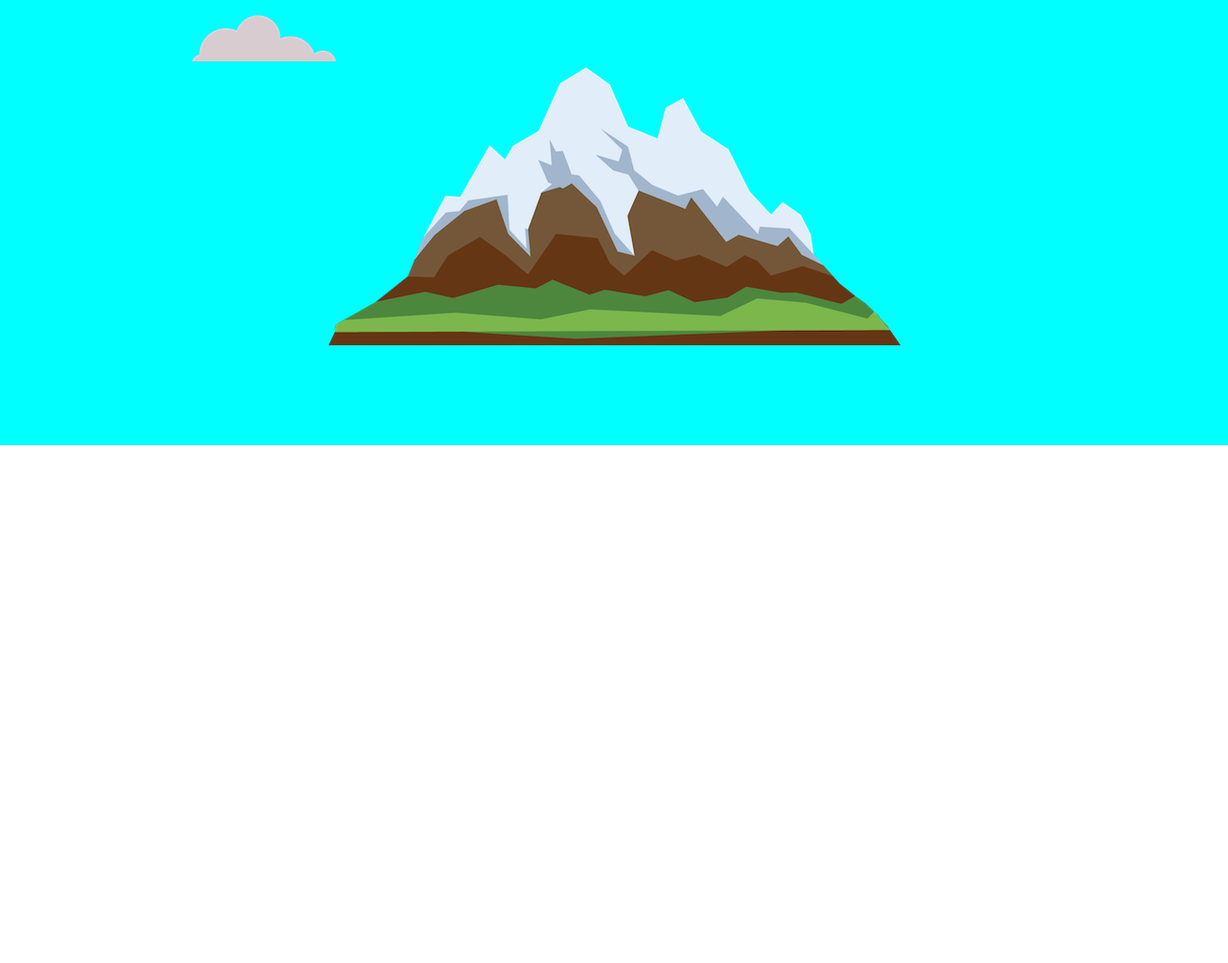
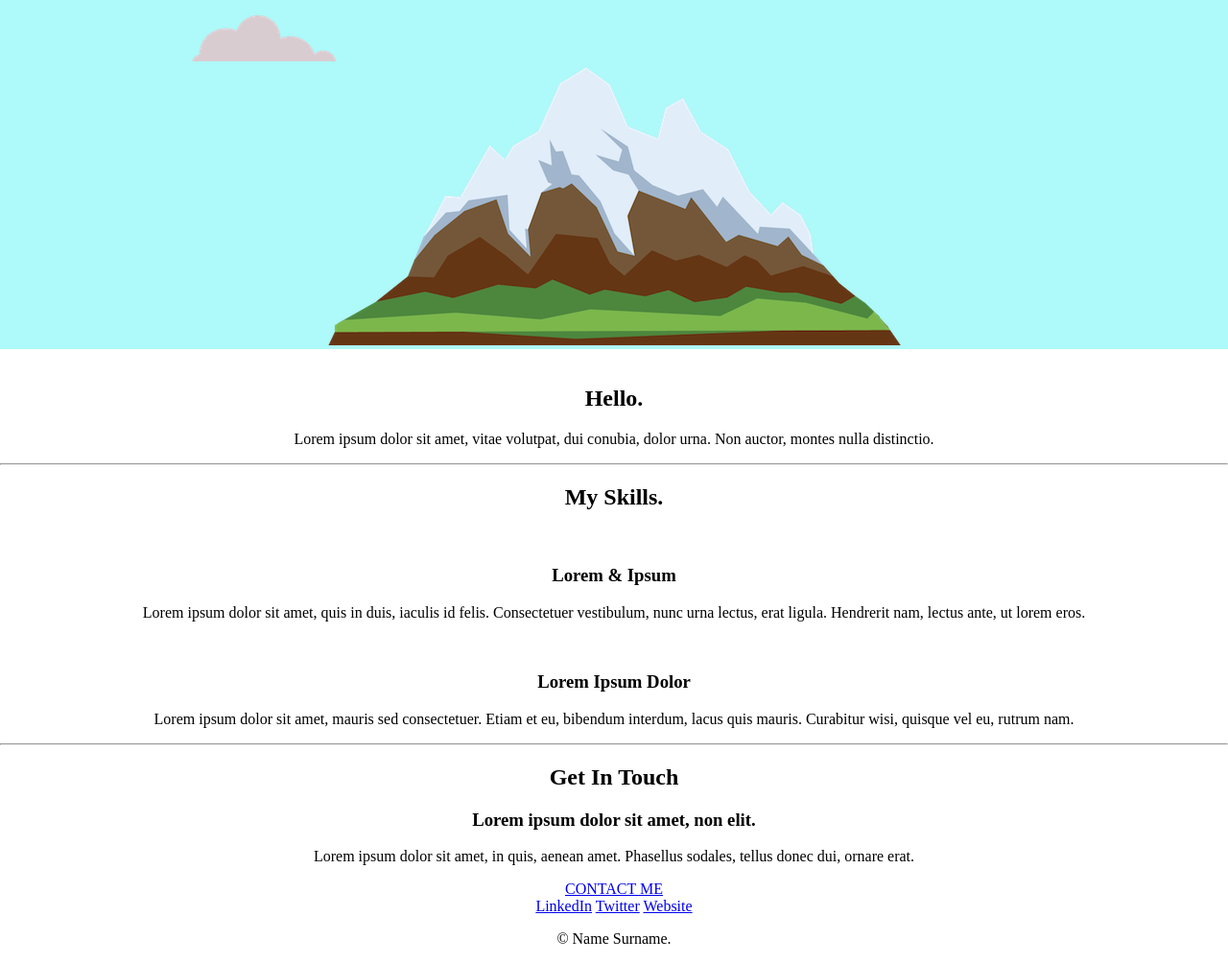
Before and after one commit to OumB2021/My_Site, a plain HTML site: page index.html in a window 1280 px wide. Shown: the part 189-1193 px from the top of the page at 96% size. Before the commit the page ends 800 px from the top, so only its background shows below. Drawn offline with Linux system fonts and the light colour scheme.

Commit message:
adding content

```diff
--- a/CSS/styles.css
+++ b/CSS/styles.css
@@ -4,15 +4,10 @@ body{
     text-align: center;
 }
 
-.firstone{
+.first-container{
     position: relative;
     padding-top: 100px;
-    background-color: aqua;
-}
-
-.secondone{
-    height: 100px;
-    width: 100px;
+    background-color: rgb(174, 249, 249);
 }
 
 h1{
--- a/index.html
+++ b/index.html
@@ -9,7 +9,7 @@
     <title>Oumar Barry</title>
 </head>
 <body>
-    <div class ="firstone">
+    <div class ="first-container">
         <img class="topcloud" src="./external_resources/cloud.png" alt="cloud">
         <h1>I'm Oumar</h1>
         <p>a programmer.</p>
@@ -17,7 +17,42 @@
         <img src="./external_resources/mountain.png" alt="mountain">
     </div>
 
-    <div class="firstone"></div>
-    <div class="secondone"></div>
+    <div class="middle-container">
+        <div class="profile">
+          <img src="" alt="">
+          <h2>Hello.</h2>
+          <p>Lorem ipsum dolor sit amet, vitae volutpat, dui conubia, dolor urna. Non auctor, montes nulla distinctio.</p>
+        </div>
+        <hr>
+        <div class="skills">
+          <h2>My Skills.</h2>
+          <div class="skill-row">
+            <img class="" src="" alt="">
+            <h3>Lorem & Ipsum</h3>
+            <p>Lorem ipsum dolor sit amet, quis in duis, iaculis id felis. Consectetuer vestibulum, nunc urna lectus, erat ligula. Hendrerit nam, lectus ante, ut lorem eros.</p>
+          </div>
+          <div class="skill-row">
+            <img class="" src="" alt="">
+            <h3>Lorem Ipsum Dolor</h3>
+            <p>Lorem ipsum dolor sit amet, mauris sed consectetuer. Etiam et eu, bibendum interdum, lacus quis mauris. Curabitur wisi, quisque vel eu, rutrum nam.</p>
+          </div>
+        </div>
+        <hr>
+        <div class="contact-me">
+          <h2>Get In Touch</h2>
+          <h3>Lorem ipsum dolor sit amet, non elit.</h3>
+          <p>Lorem ipsum dolor sit amet, in quis, aenean amet. Phasellus sodales, tellus donec dui, ornare erat.</p>
+          <a class="btn" href="mailto:name@email.com">CONTACT ME</a>
+        </div>
+      </div>
+
+
+      <div class="bottom-container">
+        <a class="footer-link" href="https://www.linkedin.com/">LinkedIn</a>
+        <a class="footer-link" href="https://twitter.com/">Twitter</a>
+        <a class="footer-link" href="https://www.appbrewery.co/">Website</a>
+        <p>© Name Surname.</p>
+      </div>
+
 </body>
 </html>
```
Also changed, not shown: StubCode.html (added, +36 -0 lines).
